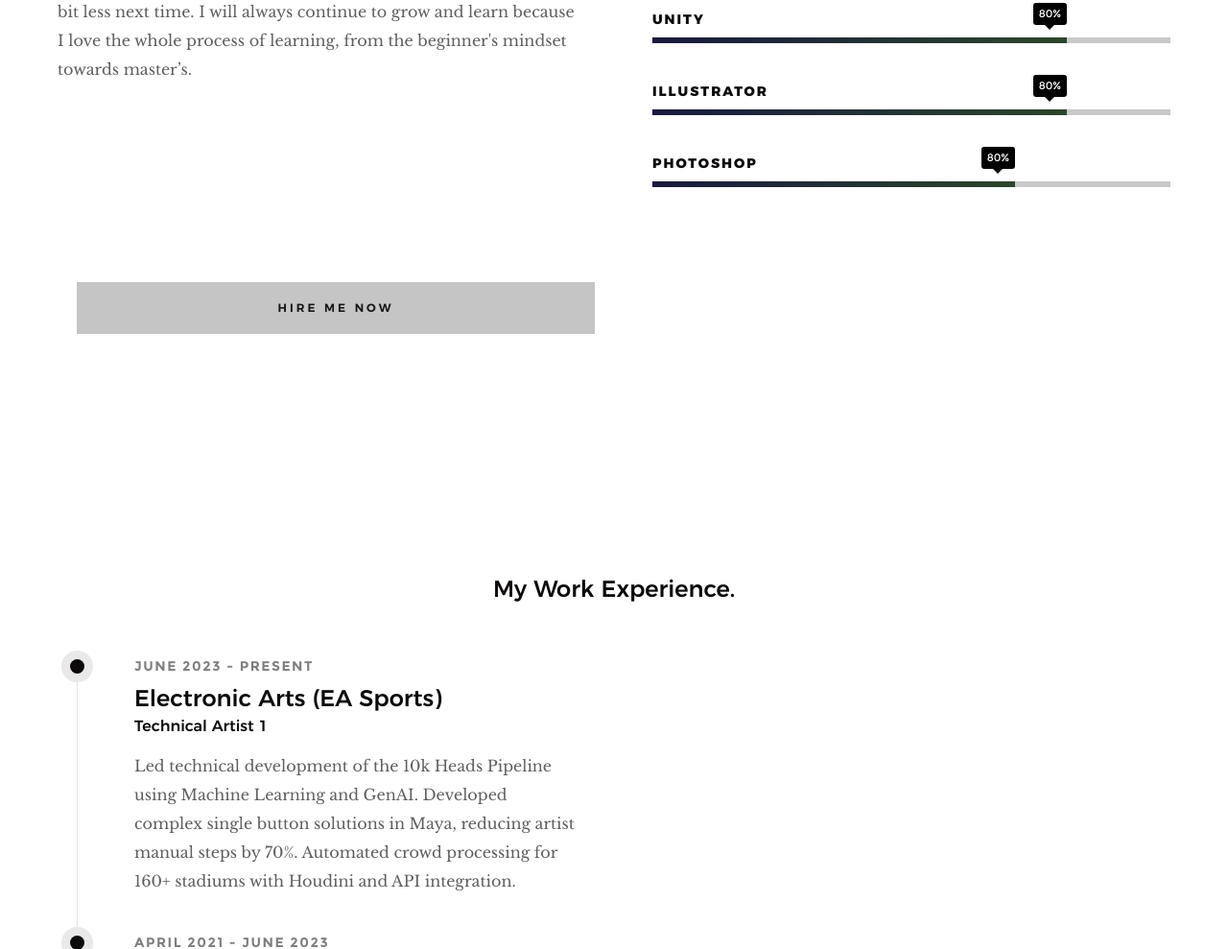
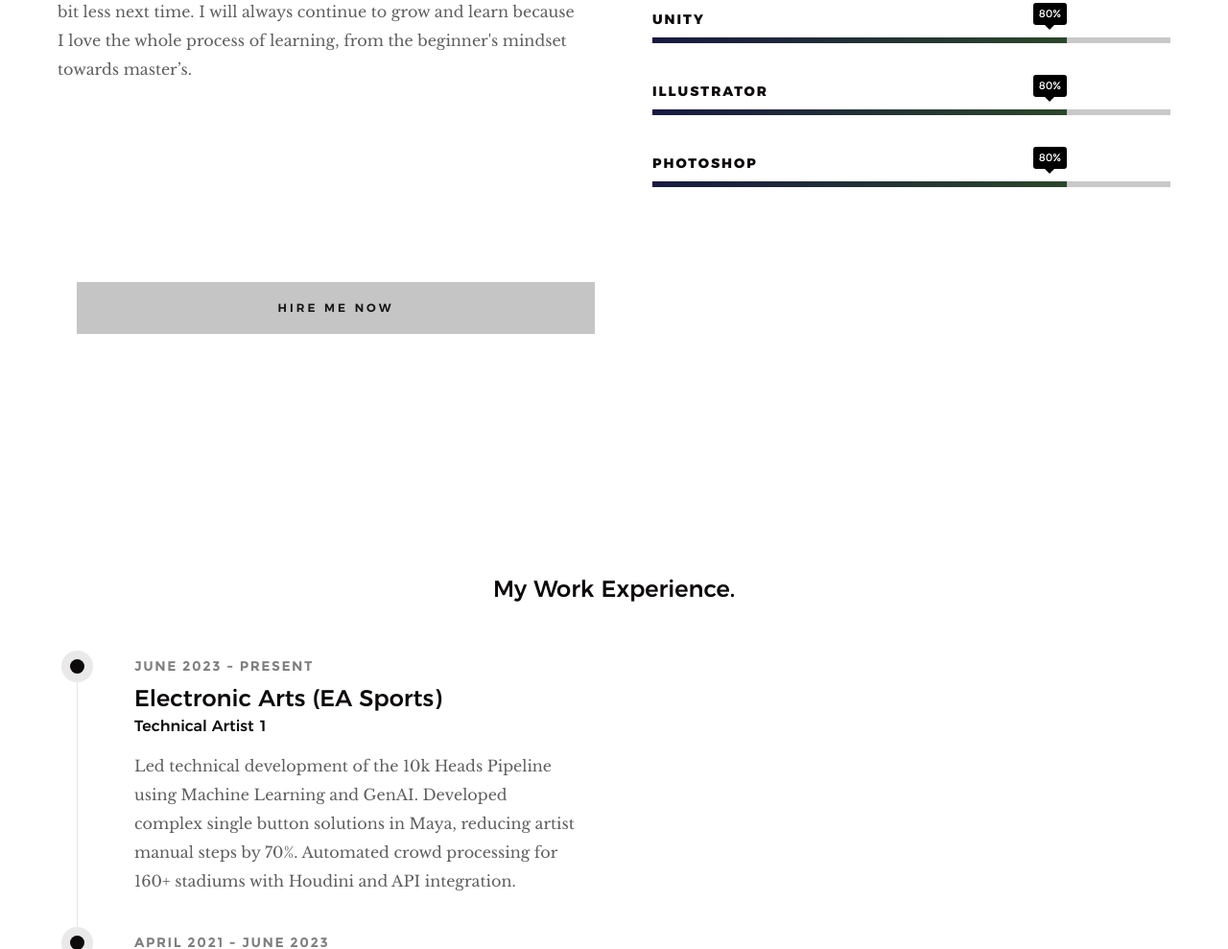
Before and after one commit to DStar1/techArt, a website: page index.html in a window 1280 px wide. Shown: the part 3556-4545 px from the top of the page at 96% size. Drawn offline with Linux system fonts and the light colour scheme.

Commit message:
Update another percentage match

```diff
--- a/index.html
+++ b/index.html
@@ -236,7 +236,7 @@
                     <strong>Illustrator</strong>
                     </li>
                     <li>
-                    <div class="progress percent70"><span>80%</span></div>
+                    <div class="progress percent80"><span>80%</span></div>
                     <strong>Photoshop</strong>
                     </li>
                 </ul>
```
